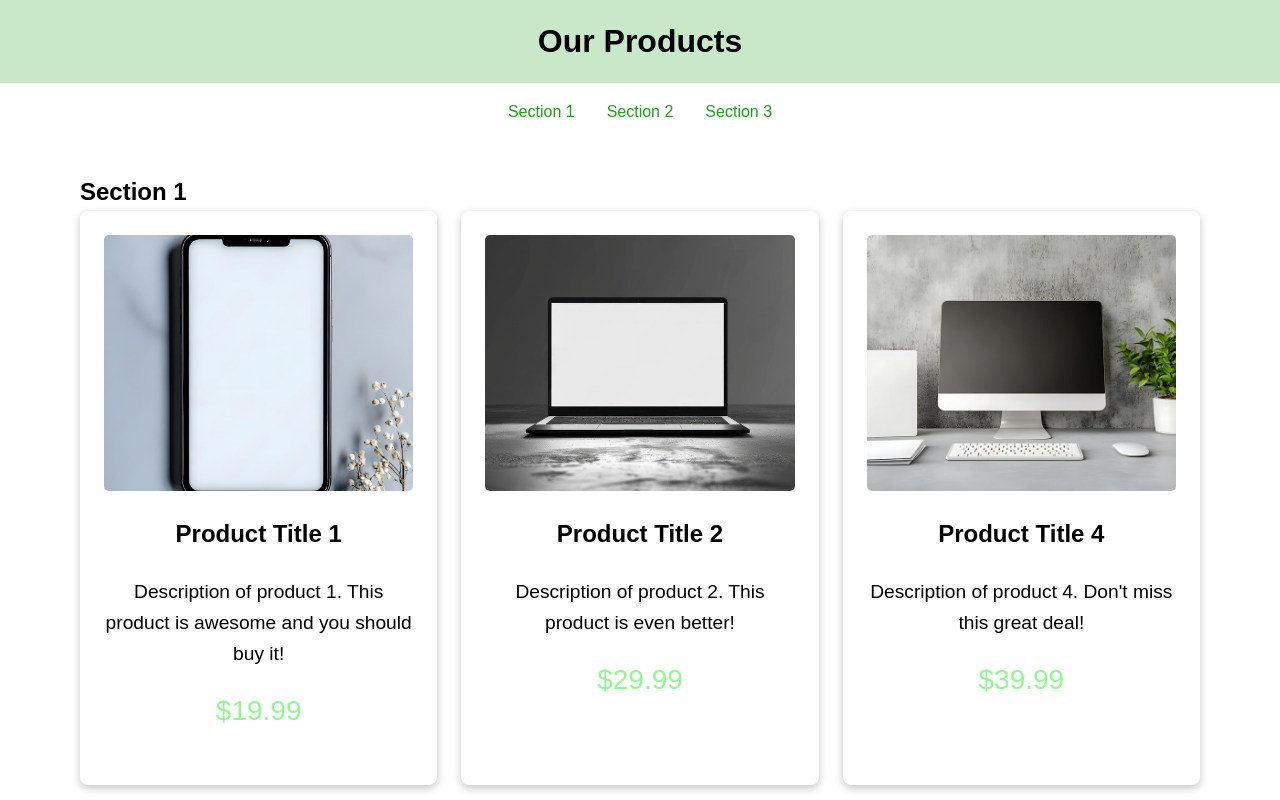
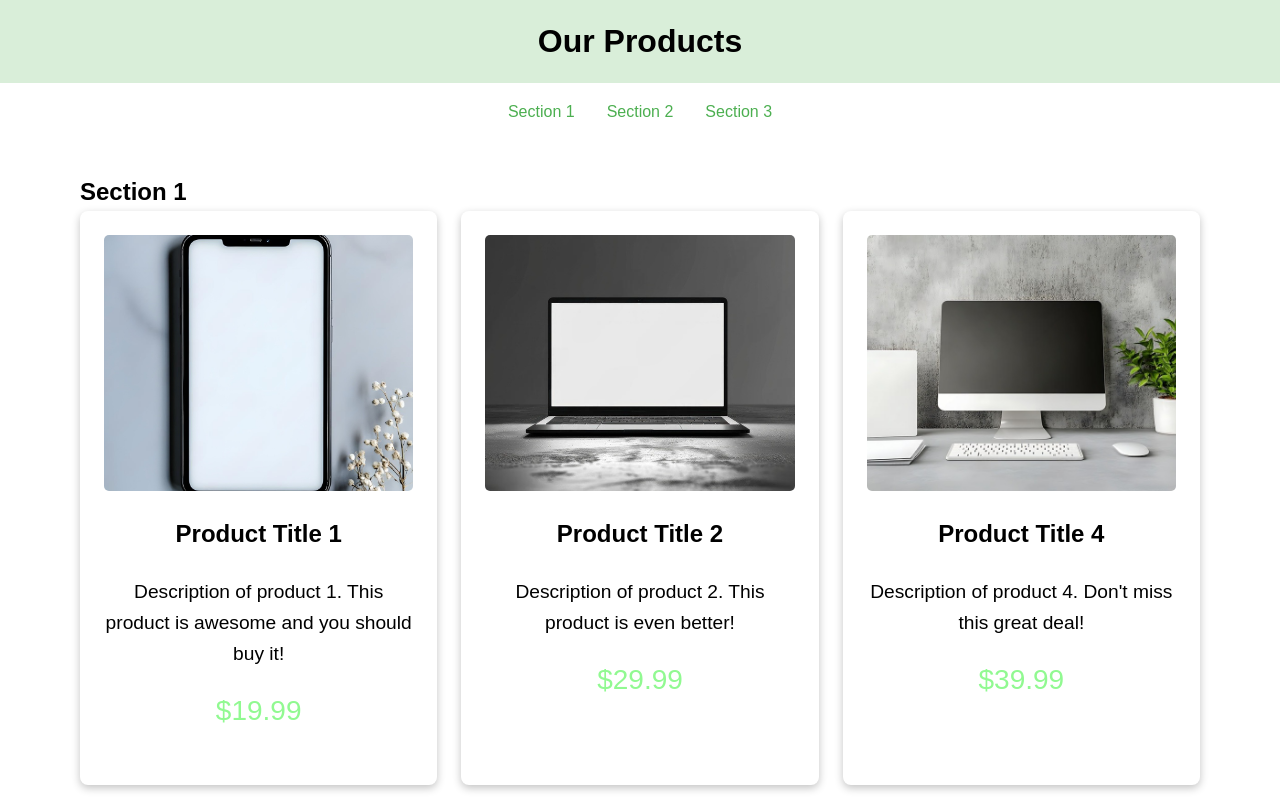
Before and after one commit to selamawitsh/Assessment1_Selamawit_Shimeles_Section2, a plain HTML site: page index.html in a window 1280 px wide. Shown: the top 800 px of the page. Drawn offline with Linux system fonts and the light colour scheme.

Commit message:
changing the background color of header,footer and the color of the nav links

```diff
--- a/assets/css/style.css
+++ b/assets/css/style.css
@@ -20,11 +20,13 @@ header, footer {
 }
 
 header {
-    background-color: rgb(201, 232, 201);
+    background-color: #d9eed9;
+    /* background-color: rgb(201, 232, 201); */
 }
 
 footer {
-    background-color: green;
+    background-color:  #124314;
+    /* background-color: green; */
     color: white;
 }
 
@@ -40,7 +42,7 @@ nav ul {
 
 nav ul li a {
     text-decoration: none;
-    color: rgb(29, 159, 29);
+    color: #4CAF50 ;
     border-radius: 4px;
     padding: 0.5rem -0.5rem;
     font-size: 1rem;
```
